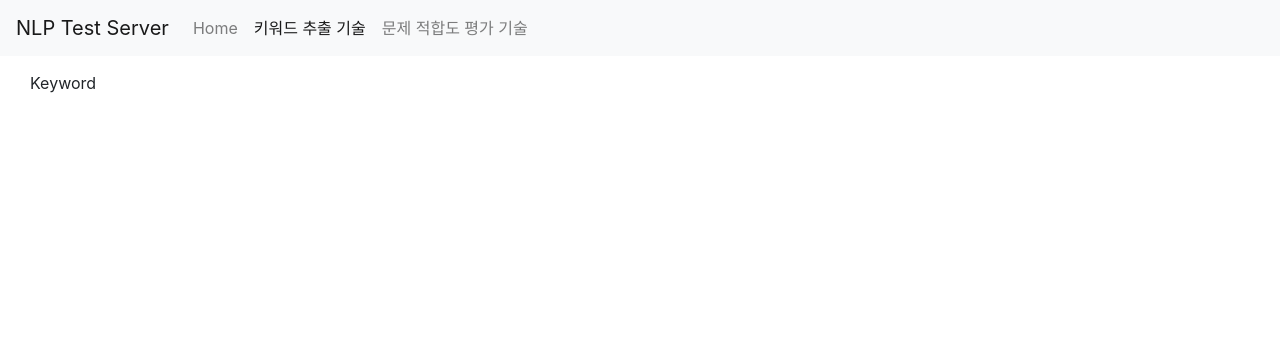
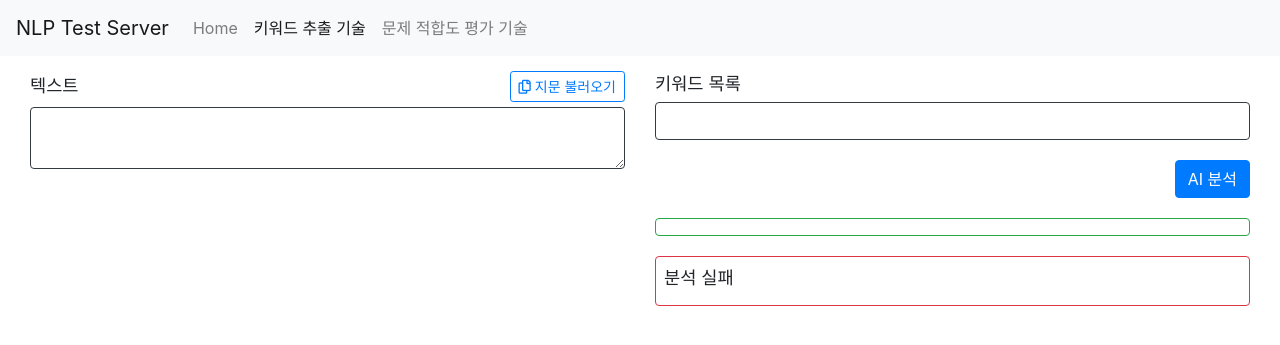
Before and after one commit to 2020SWChallenge-MoAI/Demopage, a Django app: page /keyword-ext/ in a window 1280 px wide. Shown: the top 345 px of the page. Run offline with Django 3.2, Linux system fonts and the light colour scheme; some libraries are stand-ins or nearby versions.

Commit message:
Add basic layout

```diff
--- a/keyword_ext/templates/keyword_ext/index.html
+++ b/keyword_ext/templates/keyword_ext/index.html
@@ -1,6 +1,50 @@
 {% extends 'demo.html' %}
 
 {% block content %}
-<p>Keyword</p>
+
+<div class="row mh-100 h-100 overflow-auto">
+	<div class="col mh-100 h-100 overflow-auto" id="left-area">
+		<div class="cell h-100 d-flex flex-column">
+			<div class="cell-title">
+				<p>텍스트</p>
+				<button id="load-rand-text-btn" class="btn btn-outline-primary btn-sm d-flex align-items-center">
+					<span class="btn-text"><i class="far fa-copy"></i> 지문 불러오기</span>
+					<span class="spinner-border spinner-border-sm d-none"></span>
+					<span class="spinner-text d-none">&nbsp;불러오는 중...</span>
+				</button>
+			</div>
+			<div class="cell-content form-group flex-grow-1">
+				<textarea id="text" spellcheck="false" class="form-control border border-dark"></textarea>
+			</div>
+			<input type="hidden" id="text-id" value="">
+		</div>
+    </div>
+    <div class="col mh-100 h-100 overflow-auto" id="right-area">
+        <div class="cell">
+			<div class="cell-title">
+				<p>키워드 목록</p>
+			</div>
+			<div class="cell-content">
+				<input type="text" id="keyword-list" name="keyword-list" class="form-control border border-dark">
+			</div>
+		</div>
+		<div class="cell d-flex justify-content-end">
+			<button type="submit" id="submit-button" class="btn btn-primary d-flex align-items-center">
+				<span class="btn-text">AI 분석</span>
+				<span class="spinner-border spinner-border-sm d-none"></span>
+				<span class="spinner-text d-none">&nbsp;분석 중...</span>
+			</button>
+		</div>
+		<div class="cell border border-success rounded p-2" id="cell-result">
+
+		</div>
+		<div class="cell border border-danger rounded p-2" id="cell-result">
+			<div class="cell-title">
+				<p>분석 실패</p>
+			</div>
+			<div class="cell-content"></div>
+		</div>
+	</div>
+</div>
 
 {% endblock content %}
```
